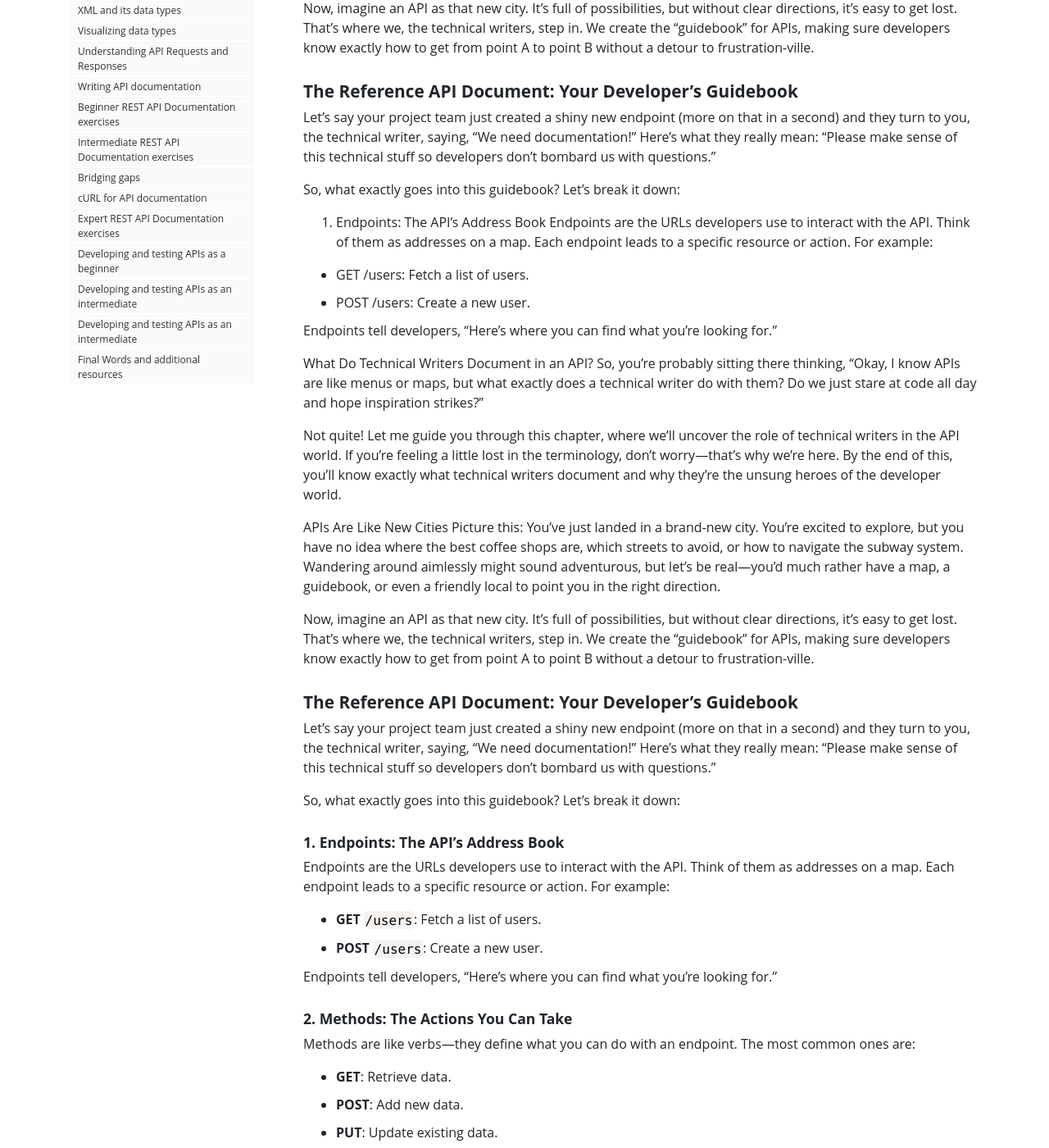
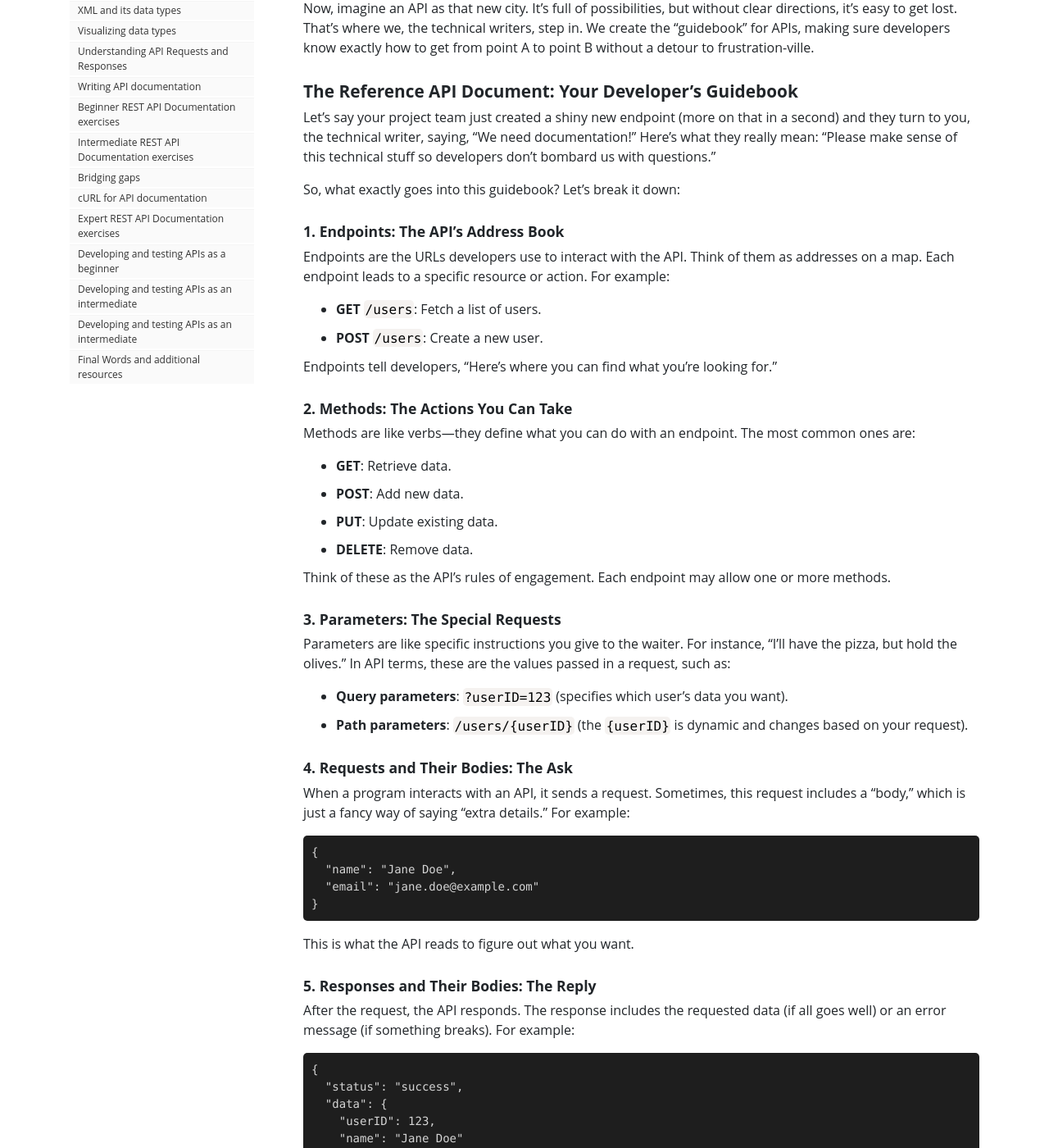
Before and after one commit to gautriv/apidocumentation, a Jekyll site: the page built from pages/mydoc/whatwritersdo.md, in a window 1280 px wide and 1400 px high, scrolled down 555 px. Shown: the whole window at 82% size. Built offline with Jekyll 4.4.1, drawn with Linux system fonts in a browser that asks for light colours; nearby versions of some CDN libraries; comment, search, counter and statistics services are not loaded.

Commit message:
Updated a chapter

```diff
--- a/pages/mydoc/whatwritersdo.md
+++ b/pages/mydoc/whatwritersdo.md
@@ -32,30 +32,6 @@ Now, imagine an API as that new city. It’s full of possibilities, but without
   <script>
       (adsbygoogle = window.adsbygoogle || []).push({});
   </script>
-
-## The Reference API Document: Your Developer’s Guidebook
-Let’s say your project team just created a shiny new endpoint (more on that in a second) and they turn to you, the technical writer, saying, “We need documentation!” Here’s what they really mean: “Please make sense of this technical stuff so developers don’t bombard us with questions.”
-
-So, what exactly goes into this guidebook? Let’s break it down:
-
-1. Endpoints: The API’s Address Book
-Endpoints are the URLs developers use to interact with the API. Think of them as addresses on a map. Each endpoint leads to a specific resource or action. For example:
-
-- GET /users: Fetch a list of users.
-- POST /users: Create a new user.
-
-Endpoints tell developers, “Here’s where you can find what you’re looking for.”
-
-
-What Do Technical Writers Document in an API?
-So, you’re probably sitting there thinking, “Okay, I know APIs are like menus or maps, but what exactly does a technical writer do with them? Do we just stare at code all day and hope inspiration strikes?”
-
-Not quite! Let me guide you through this chapter, where we’ll uncover the role of technical writers in the API world. If you’re feeling a little lost in the terminology, don’t worry—that’s why we’re here. By the end of this, you’ll know exactly what technical writers document and why they’re the unsung heroes of the developer world.
-
-APIs Are Like New Cities
-Picture this: You’ve just landed in a brand-new city. You’re excited to explore, but you have no idea where the best coffee shops are, which streets to avoid, or how to navigate the subway system. Wandering around aimlessly might sound adventurous, but let’s be real—you’d much rather have a map, a guidebook, or even a friendly local to point you in the right direction.
-
-Now, imagine an API as that new city. It’s full of possibilities, but without clear directions, it’s easy to get lost. That’s where we, the technical writers, step in. We create the "guidebook" for APIs, making sure developers know exactly how to get from point A to point B without a detour to frustration-ville.
 
 ## The Reference API Document: Your Developer’s Guidebook
 
```
